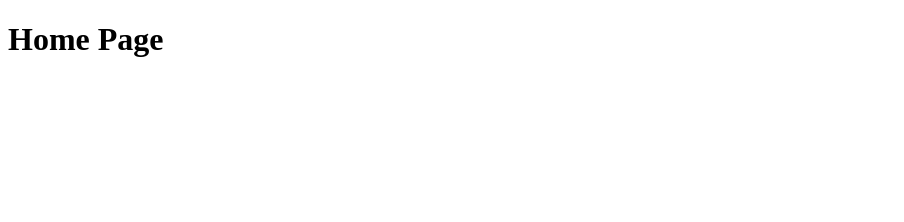
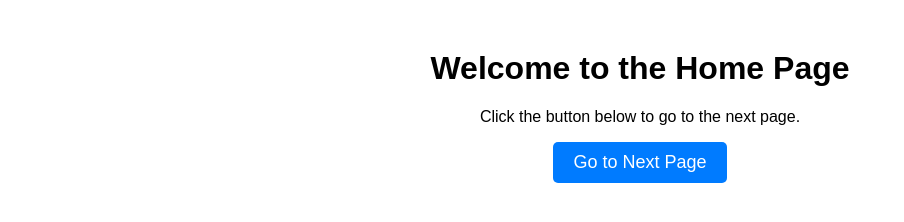
Before and after one commit to ah1028/WiTathon25, a plain HTML site: page Development/index.html in a window 1280 px wide. Shown: the whole page, without its empty margins (0-904 px from the left). Drawn offline with Linux system fonts and the light colour scheme.

Commit message:
Updated index.html

```diff
--- a/Development/index.html
+++ b/Development/index.html
@@ -3,14 +3,30 @@
     <head>
         <meta charset="UTF-8">
         <meta name="viewport" content="width=device-width, initial-scale=1.0">
-        <title>Dopamine Menu</title>
+        <title>Home Page</title>
+        <style>
+            body {
+                text-align: center;
+                font-family: Arial, sans-serif;
+                margin: 50px;
+            }
+            button {
+                padding: 10px 20px;
+                font-size: 18px;
+                background-color: #007bff;
+                color: white;
+                border: none;
+                cursor: pointer;
+                border-radius: 5px;
+            }
+            button:hover {
+                background-color: #007bff;
+            }
+        </style>
     </head>
-
     <body>
-        <div id="Navbar"></div>
-        <div id="Page content">
-            <h1>Home Page</h1>
-        </div>
-        <!--Page content-->
+        <h1>Welcome to the Home Page</h1>
+        <p>Click the button below to go to the next page.</p>
+        <button onclick="window.location.href='menupage.html'">Go to Next Page</button>
     </body>
 </html>
```
